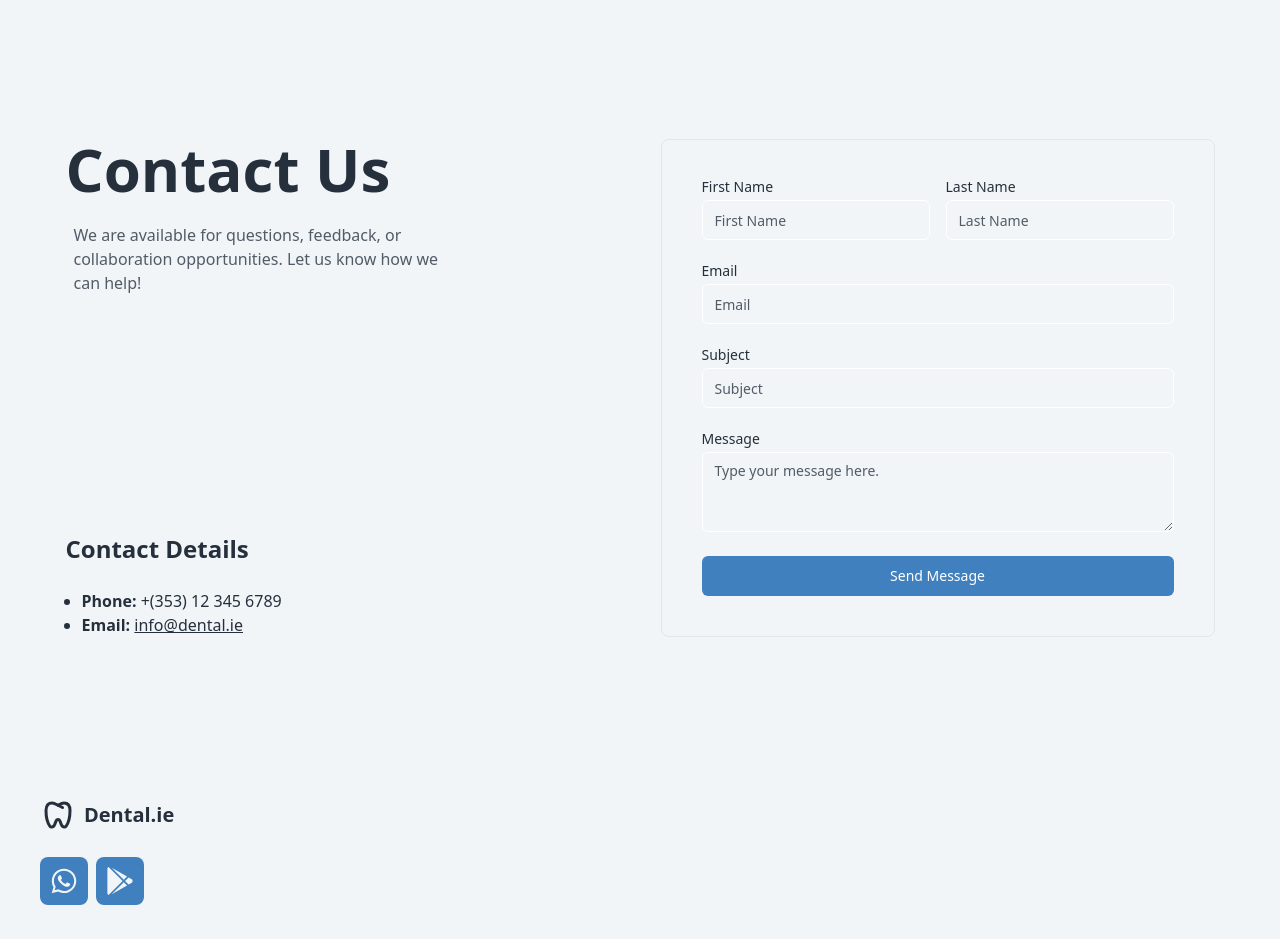
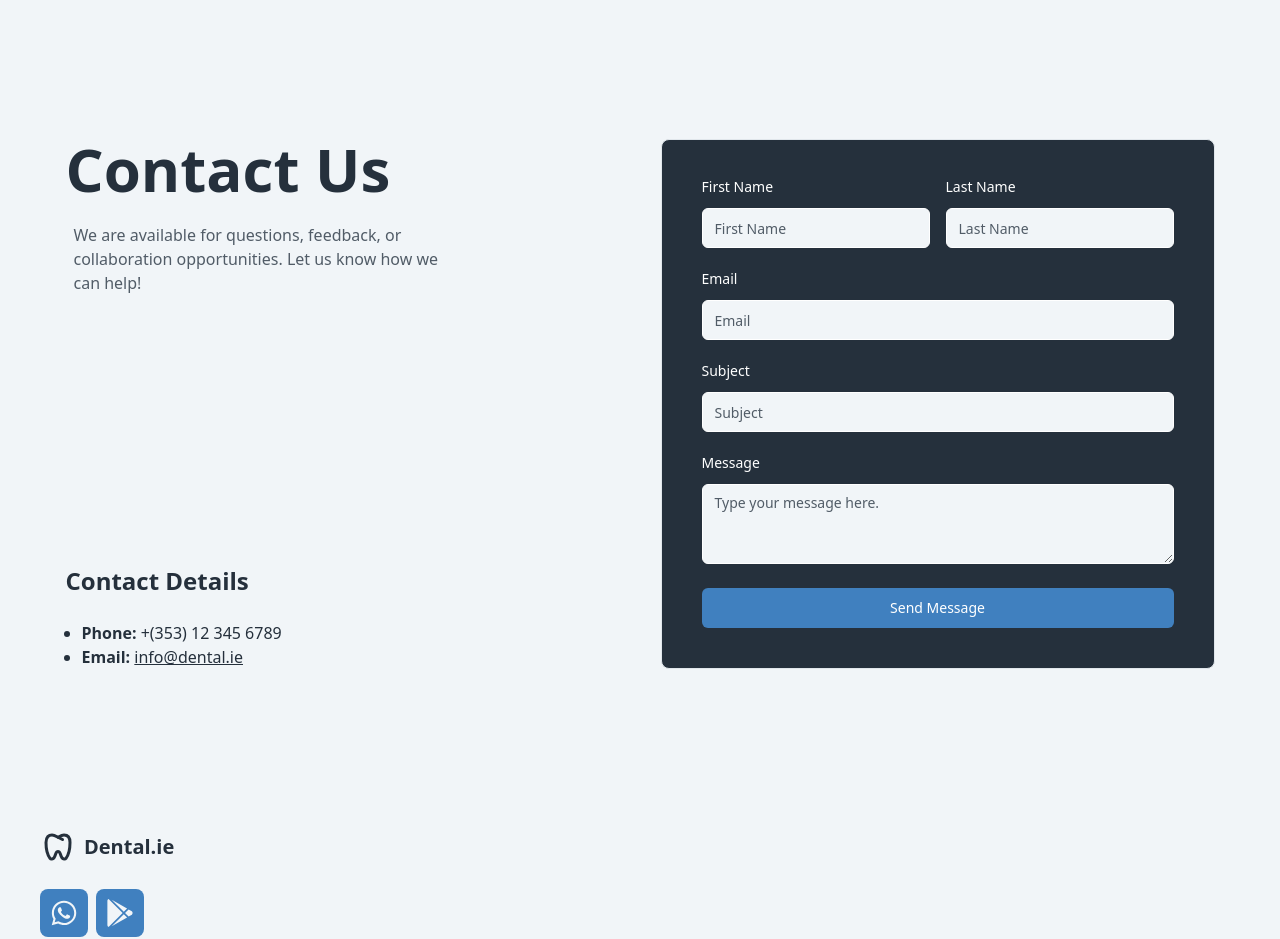
Before and after one commit to EngenMe/Dental.ie, a React (Vite) app: page / in a window 1280 px wide. Shown: the part 3600-4539 px from the top of the page. Built offline with nearby package versions, Linux system fonts and the light colour scheme.

Commit message:
Fix contact us card not clearly visible.

```diff
--- a/src/components/Contact.tsx
+++ b/src/components/Contact.tsx
@@ -35,26 +35,26 @@ const Contact2 = () => {
             </ul>
           </div>
         </div>
-        <div className="mx-auto flex max-w-screen-md flex-col gap-6 rounded-lg border p-10">
+        <div className="mx-auto bg-card-foreground text-card flex max-w-screen-md flex-col gap-6 rounded-lg border p-10">
           <div className="flex gap-4">
-            <div className="grid w-full items-center gap-1.5">
+            <div className="grid w-full items-center gap-3.5">
               <Label htmlFor="firstname">First Name</Label>
               <Input type="text" id="firstname" placeholder="First Name" />
             </div>
-            <div className="grid w-full items-center gap-1.5">
+            <div className="grid w-full items-center gap-3.5">
               <Label htmlFor="lastname">Last Name</Label>
               <Input type="text" id="lastname" placeholder="Last Name" />
             </div>
           </div>
-          <div className="grid w-full items-center gap-1.5">
+          <div className="grid w-full items-center gap-3.5">
             <Label htmlFor="email">Email</Label>
             <Input type="email" id="email" placeholder="Email" />
           </div>
-          <div className="grid w-full items-center gap-1.5">
+          <div className="grid w-full items-center gap-3.5">
             <Label htmlFor="subject">Subject</Label>
             <Input type="text" id="subject" placeholder="Subject" />
           </div>
-          <div className="grid w-full gap-1.5">
+          <div className="grid w-full gap-3.5">
             <Label htmlFor="message">Message</Label>
             <Textarea placeholder="Type your message here." id="message" />
           </div>
```
